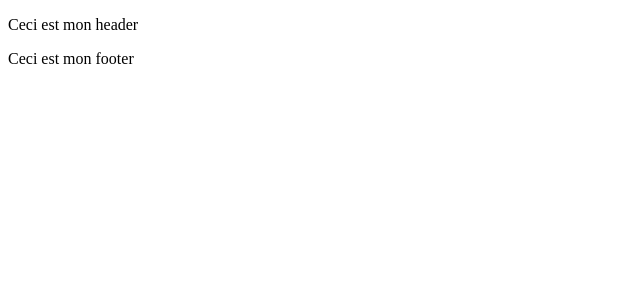
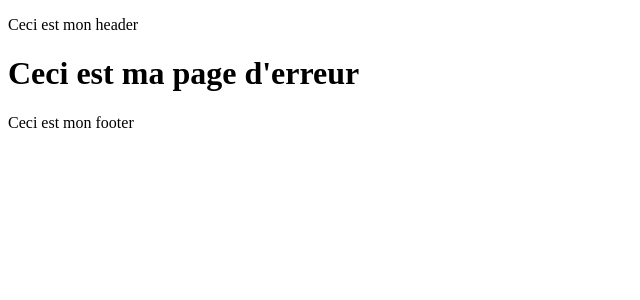
Before and after one commit to n-bon/kasa-oc, a React app: page /erreur in a window 1280 px wide. Shown: the top 300 px of the page, without its empty margins (0-640 px from the left). Built offline with nearby package versions, Linux system fonts and the light colour scheme; the HTML template or start-up script is replaced by a standard one.

Commit message:
Build (src) Add error page structure

```diff
--- a/src/main.jsx
+++ b/src/main.jsx
@@ -11,6 +11,7 @@ import Footer from './assets/components/Footer'
 import Home from './pages/Home/'
 import About from './pages/About/'
 import Housing from './pages/Housing/'
+import Error from './pages/Error/'
 
 createRoot(document.getElementById('root')).render(
   <StrictMode>
@@ -20,6 +21,7 @@ createRoot(document.getElementById('root')).render(
         <Route path='/' element={<Home />} />
         <Route path='/a-propos' element={<About />} />
         <Route path='/hebergement/:id' element={<Housing />} />
+        <Route path='*' element={<Error />} />
       </Routes>
       <Footer />
     </Router>
--- /dev/null
+++ b/src/pages/Error/index.jsx
@@ -0,0 +1,9 @@
+function Error() {
+    return (
+        <div>
+            <h1>Ceci est ma page d'erreur</h1>
+        </div>
+    )
+}
+
+export default Error
--- a/src/pages/Housing/index.jsx
+++ b/src/pages/Housing/index.jsx
@@ -1,4 +1,4 @@
-import { useParams } from 'react-router-dom'
+import { useParams, Navigate } from 'react-router-dom'
 import housings from '../../assets/data/housings.json'
 
 function Housing() {
@@ -7,10 +7,7 @@ function Housing() {
 
     if (!housingItem) {
         return (
-            <div>
-                 {/* Changer ce morceau de code quand la page erreur sera créée */}
-                <p>Hébergement non trouvé</p>
-            </div>
+            <Navigate to='/erreur' replace />
         )
     }
     return (
```
